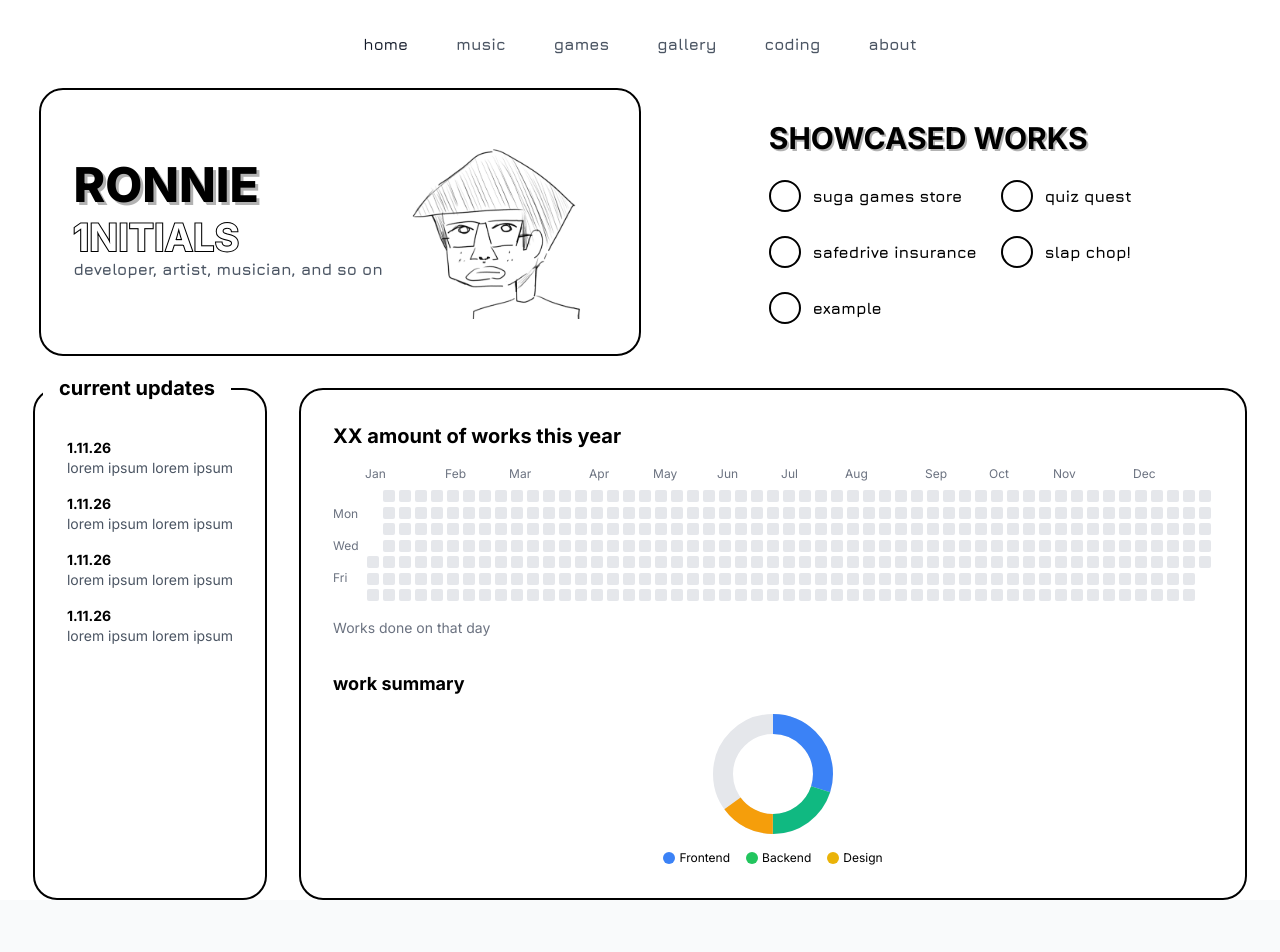
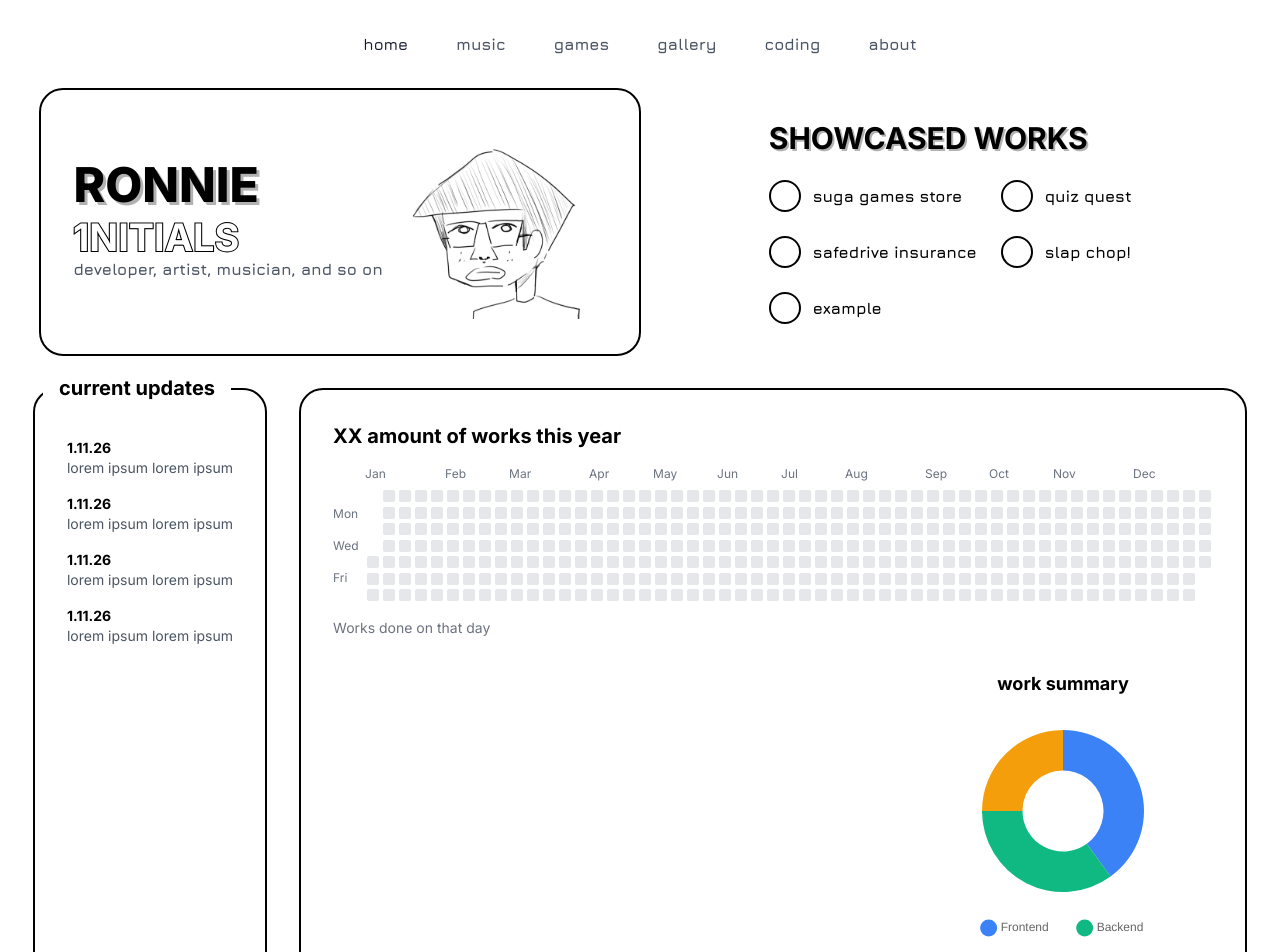
Before and after one commit to 1nitials/portfolio-website, a Next.js app: page / in a window 1280 px wide. Shown: the top 952 px of the page. Before the commit the page ends 900 px from the top, so only its background shows below. Built offline with nearby package versions, Linux system fonts and the light colour scheme.

Commit message:
lineup 2

```diff
--- a/app/page.tsx
+++ b/app/page.tsx
@@ -157,32 +157,10 @@ export default function Home() {
             <p className="text-sm text-gray-500 mt-4">Works done on that day</p>
 
             {/* Work Summary */}
-            <div className="mt-8">
-              <h3 className="text-lg font-bold mb-4">work summary</h3>
-              <div className="flex justify-center">
-                <svg width="120" height="120" viewBox="0 0 120 120">
-                  <circle cx="60" cy="60" r="50" fill="none" stroke="#e5e7eb" strokeWidth="20" />
-                  <circle cx="60" cy="60" r="50" fill="none" stroke="#3b82f6" strokeWidth="20"
-                    strokeDasharray="94 314" strokeDashoffset="0" transform="rotate(-90 60 60)" />
-                  <circle cx="60" cy="60" r="50" fill="none" stroke="#10b981" strokeWidth="20"
-                    strokeDasharray="63 314" strokeDashoffset="-94" transform="rotate(-90 60 60)" />
-                  <circle cx="60" cy="60" r="50" fill="none" stroke="#f59e0b" strokeWidth="20"
-                    strokeDasharray="47 314" strokeDashoffset="-157" transform="rotate(-90 60 60)" />
-                </svg>
-              </div>
-              <div className="flex justify-center gap-4 mt-4 text-xs">
-                <div className="flex items-center gap-1">
-                  <div className="w-3 h-3 bg-blue-500 rounded-full"></div>
-                  <span>Frontend</span>
-                </div>
-                <div className="flex items-center gap-1">
-                  <div className="w-3 h-3 bg-green-500 rounded-full"></div>
-                  <span>Backend</span>
-                </div>
-                <div className="flex items-center gap-1">
-                  <div className="w-3 h-3 bg-yellow-500 rounded-full"></div>
-                  <span>Design</span>
-                </div>
+            <div className="mt-8 flex justify-end">
+              <div>
+                <h3 className="text-lg font-bold mb-8 text-center">work summary</h3>
+                <DoughnutChart />
               </div>
             </div>
           </div>
--- a/components/DoughnutChart.tsx
+++ b/components/DoughnutChart.tsx
@@ -25,9 +25,12 @@ export default function DoughnutChart() {
   }, [])
 
   useEffect(() => {
-    if (isVisible && chartRef.current) {
+    if (isVisible && chartRef.current && typeof window !== 'undefined') {
       const loadChart = async () => {
-        const { Chart } = await import('chart.js/auto')
+        try {
+          const { Chart, registerables } = await import('chart.js')
+          Chart.register(...registerables)
+
           const ctx = chartRef.current?.getContext('2d')
           if (ctx) {
             if (chartInstance.current) {
@@ -59,6 +62,9 @@ export default function DoughnutChart() {
               }
             })
           }
+        } catch (error) {
+          console.error('Failed to load Chart.js:', error)
+        }
       }
 
       loadChart()
@@ -67,6 +73,7 @@ export default function DoughnutChart() {
     return () => {
       if (chartInstance.current) {
         chartInstance.current.destroy()
+        chartInstance.current = null
       }
     }
   }, [isVisible])
```
Lines whose indentation alone changed are shown as unchanged.
